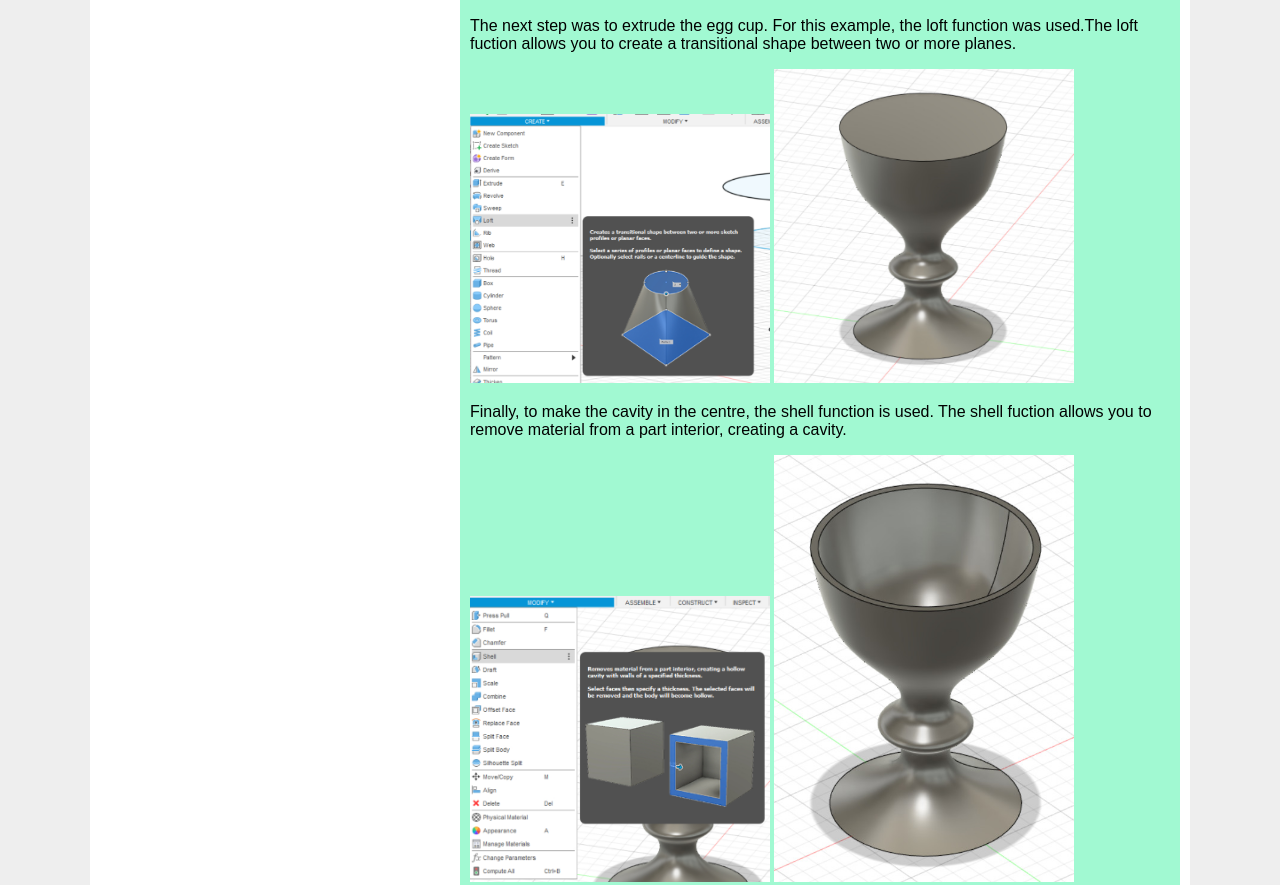
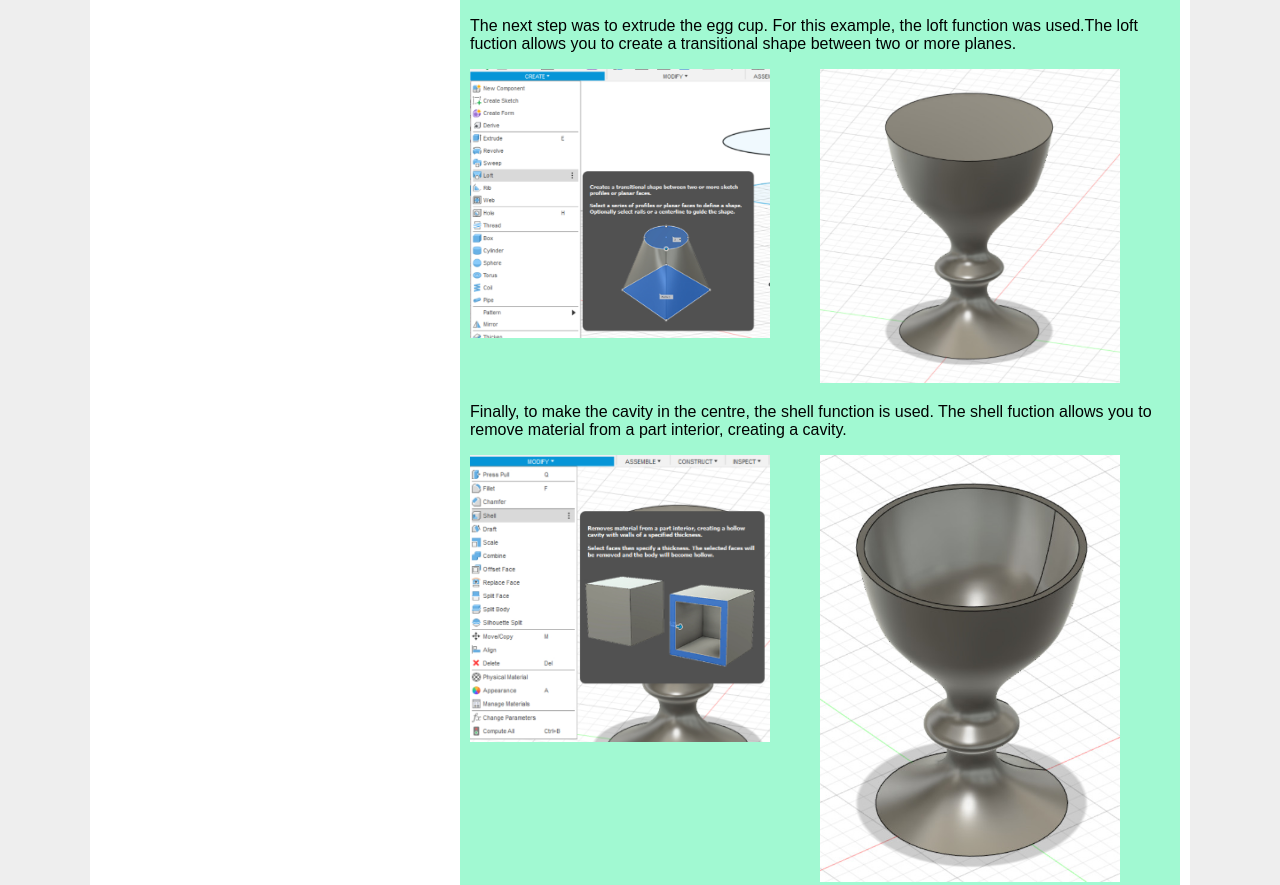
Before and after one commit to echenleow/fablab, a plain HTML site: page cad.html in a window 1280 px wide. Shown: the part 691-1576 px from the top of the page. Drawn offline with Linux system fonts and the light colour scheme.

Commit message:
Update cad.html

```diff
--- a/cad.html
+++ b/cad.html
@@ -18,10 +18,10 @@
                                                         <p>For this module, the software we used was Fusion 360. The first step to start creating a 3D model is the sketch.In this example of an egg cup, we started with multiple circles done by offsetting multiple planes.</p>
                                                         <img src="images/sketch.jpg" width="300" alt="sketch">
                                                         <p>The next step was to extrude the egg cup. For this example, the loft function was used.The loft fuction allows you to create a transitional shape between two or more planes. </p>
-                                                        <img src="images/loft.jpg" width="300" alt="loft">
+                                                        <div class="picture"><img src="images/loft.jpg" width="300" alt="loft"></div>
                                                         <img src="images/lofted.jpg" width="300" alt="lofted">
                                                         <p>Finally, to make the cavity in the centre, the shell function is used. The shell fuction allows you to remove material from a part interior, creating a cavity.</p>
-                                                        <img src="images/shell.jpg" width="300" alt="shell">
+                                                        <div class="picture"><img src="images/shell.jpg" width="300" alt="shell"></div>
                                                         <img src="images/final.jpg" width="300" alt="final">
                                                     </div>
                                                     <div id="nav border">
```
